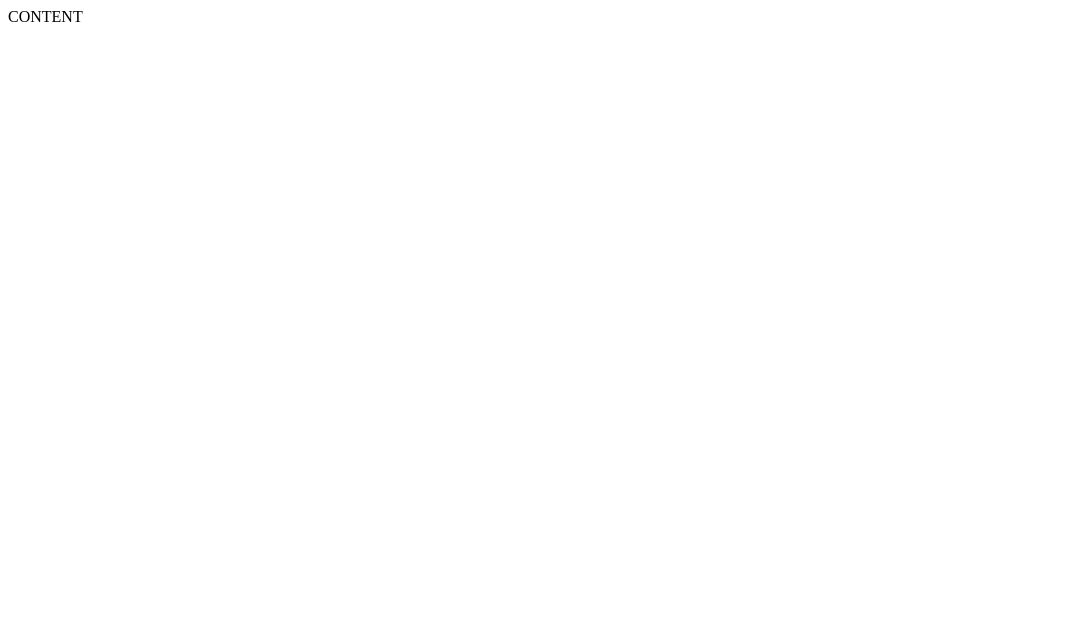
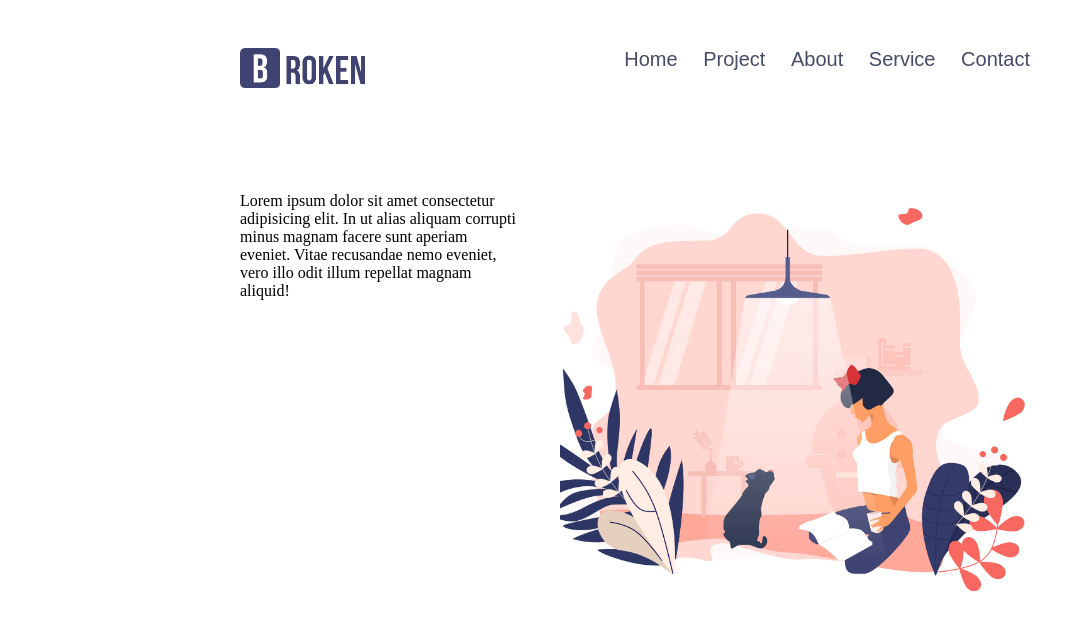
Before and after one commit to SigitaZaromskiene/08-happy-weekend, a website: page index.html in a window 1280 px wide. Shown: the whole page, without its empty margins (0-1083 px from the left). Drawn offline with Linux system fonts and the light colour scheme.

Commit message:
HTML update / favicon

```diff
--- a/index.html
+++ b/index.html
@@ -5,8 +5,91 @@
     <meta http-equiv="X-UA-Compatible" content="IE=edge" />
     <meta name="viewport" content="width=device-width, initial-scale=1.0" />
     <title>Happy weekend</title>
+    <link rel="shortcut icon" href="./favicon.ico" type="image/x-icon" />
+    <link
+      rel="apple-touch-icon"
+      sizes="144x144"
+      href=".favicon/apple-touch-icon.png"
+    />
+    <link
+      rel="icon"
+      type="image/png"
+      sizes="32x32"
+      href=".favicon/favicon-32x32.png"
+    />
+    <link
+      rel="icon"
+      type="image/png"
+      sizes="16x16"
+      href=".favicon/favicon-16x16.png"
+    />
+    <link rel="manifest" href=".favicon/site.webmanifest" />
+    <link
+      rel="mask-icon"
+      href=".favicon/safari-pinned-tab.svg"
+      color="#5bbad5"
+    />
+    <meta name="msapplication-TileColor" content="#da532c" />
+    <meta name="theme-color" content="#ffffff" />
   </head>
   <body>
-    CONTENT
+    <style>
+      header {
+        display: inline-block;
+        margin-top: 40px;
+        width: 800px;
+        margin-left: calc(50% - 400px);
+      }
+      main {
+        display: inline-block;
+        margin-top: 100px;
+        width: 800px;
+        margin-left: calc(50% - 400px);
+      }
+
+      header > img {
+        height: 40px;
+        float: left;
+      }
+
+      nav {
+        float: right;
+        font-family: Arial;
+        font-size: 20px;
+      }
+      main > img {
+        width: 60%;
+        float: right;
+      }
+
+      div {
+        width: 35%;
+        float: left;
+      }
+
+      nav > a {
+        color: #454c65;
+        padding: 10px;
+        text-decoration: none;
+      }
+    </style>
+    <header>
+      <img src="./design/happy-weekend-img.webp" alt="Logo" />
+      <nav>
+        <a href="#">Home</a>
+        <a href="#">Project</a>
+        <a href="#">About</a>
+        <a href="#">Service</a>
+        <a href="#">Contact</a>
+      </nav>
+    </header>
+    <main>
+      <div>
+        Lorem ipsum dolor sit amet consectetur adipisicing elit. In ut alias
+        aliquam corrupti minus magnam facere sunt aperiam eveniet. Vitae
+        recusandae nemo eveniet, vero illo odit illum repellat magnam aliquid!
+      </div>
+      <img src="./design/happy-weekend-yoga.png" alt="Yoga" />
+    </main>
   </body>
 </html>
```
Also changed, not shown: favicon/browserconfig.xml (added, +9 -0 lines), design/favicon.png (added), favicon.ico (added), favicon/android-chrome-144x144.png (added), favicon/apple-touch-icon.png (added), favicon/favicon-16x16.png (added), favicon/favicon-32x32.png (added), favicon/mstile-150x150.png (added), favicon/safari-pinned-tab.svg (added), favicon/site.webmanifest (added).
